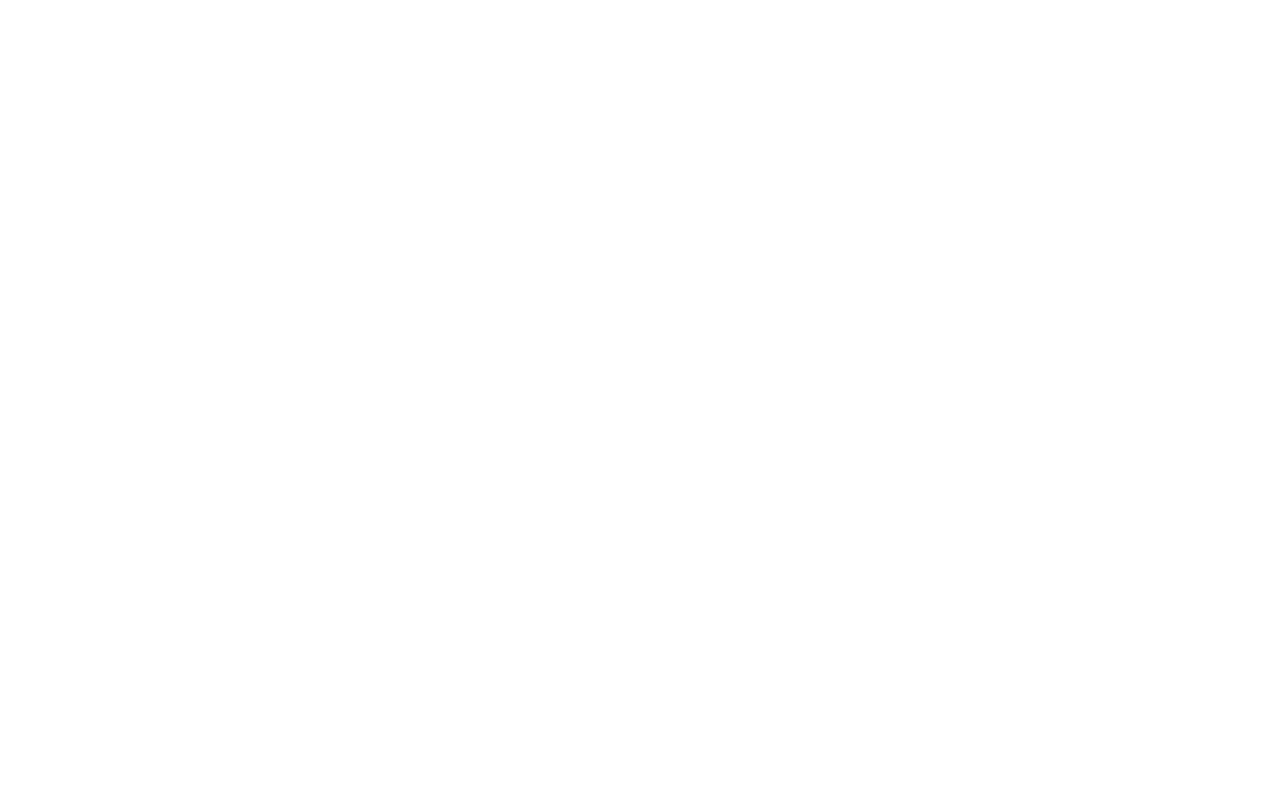
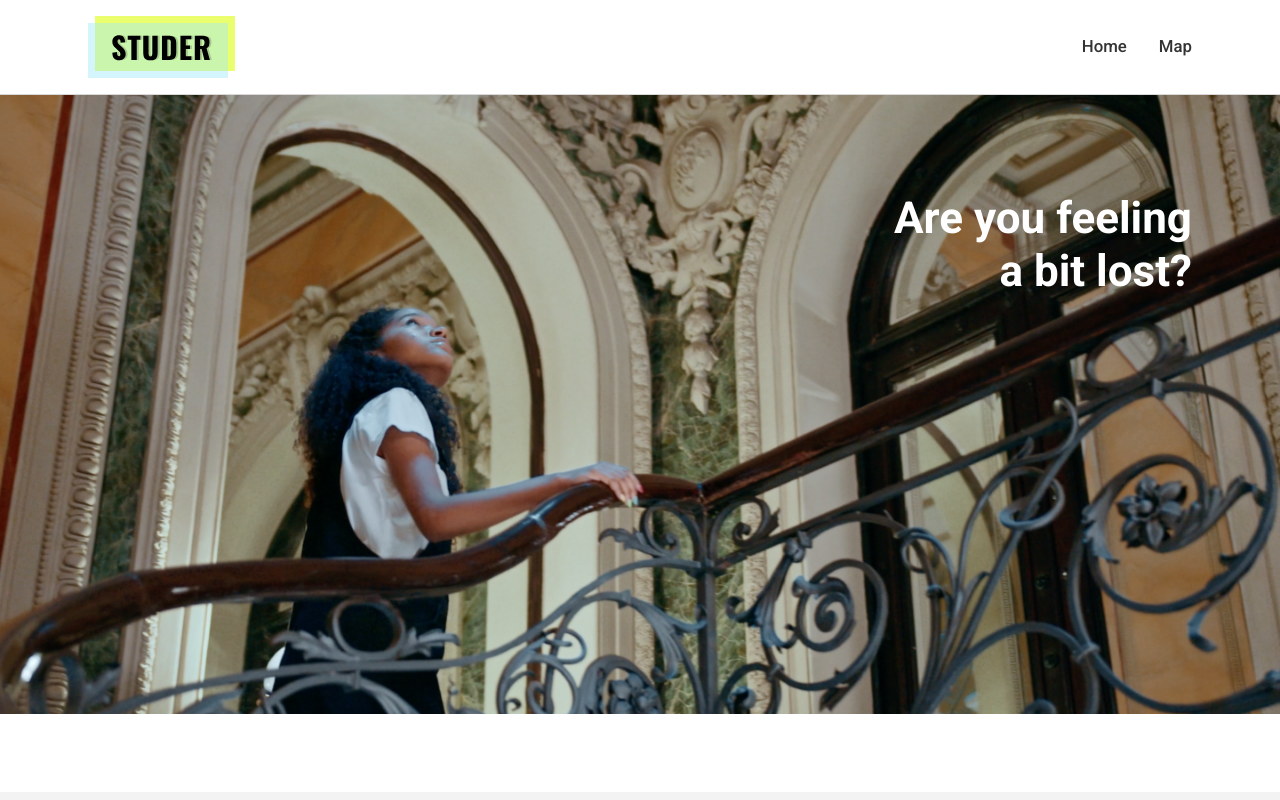
Before and after one commit to emiliaszymanska/studerAppClient, a React (Create React App) app: page / in a window 1280 px wide. Shown: the top 800 px of the page. Built offline with nearby package versions, Linux system fonts and the light colour scheme.

Commit message:
Add App.js and Config.js

```diff
--- a/src/App.js
+++ b/src/App.js
@@ -1,9 +1,21 @@
 import React from "react";
+import Header from "./shared/header/Header";
+import Home from "./home/Home";
+import Map from "./map/Map";
+import Footer from "./shared/Footer";
+
+import {BrowserRouter as Router, Route, Switch} from "react-router-dom";
 
 function App() {
     return (
-        <>
-        </>
+        <Router>
+            <Header/>
+            <Switch>
+                <Route path="/" exact component={Home}/>
+                <Route path="/map" component={Map}/>
+            </Switch>
+            <Footer/>
+        </Router>
     );
 }
 
--- /dev/null
+++ b/src/environment/Config.js
@@ -0,0 +1 @@
+export const API_URL = "http://localhost:8080/";
```
